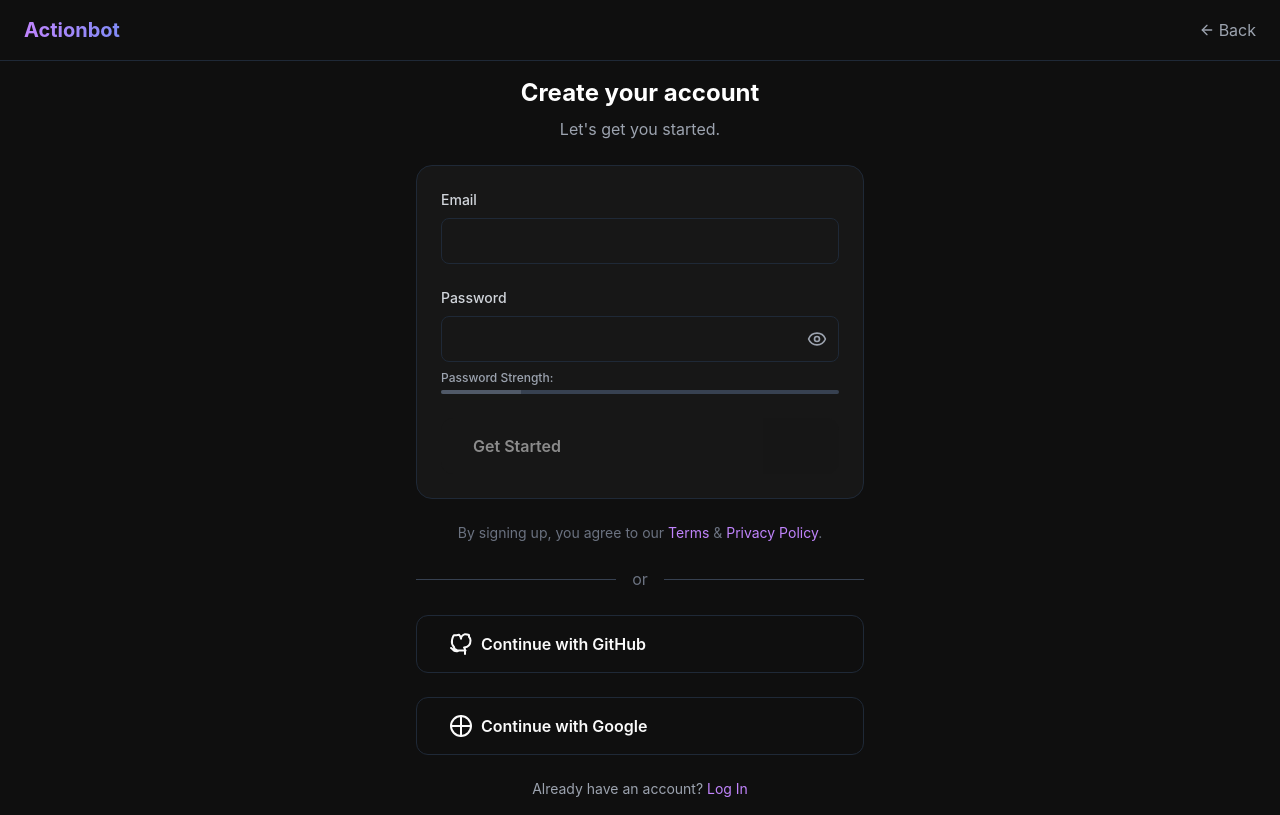
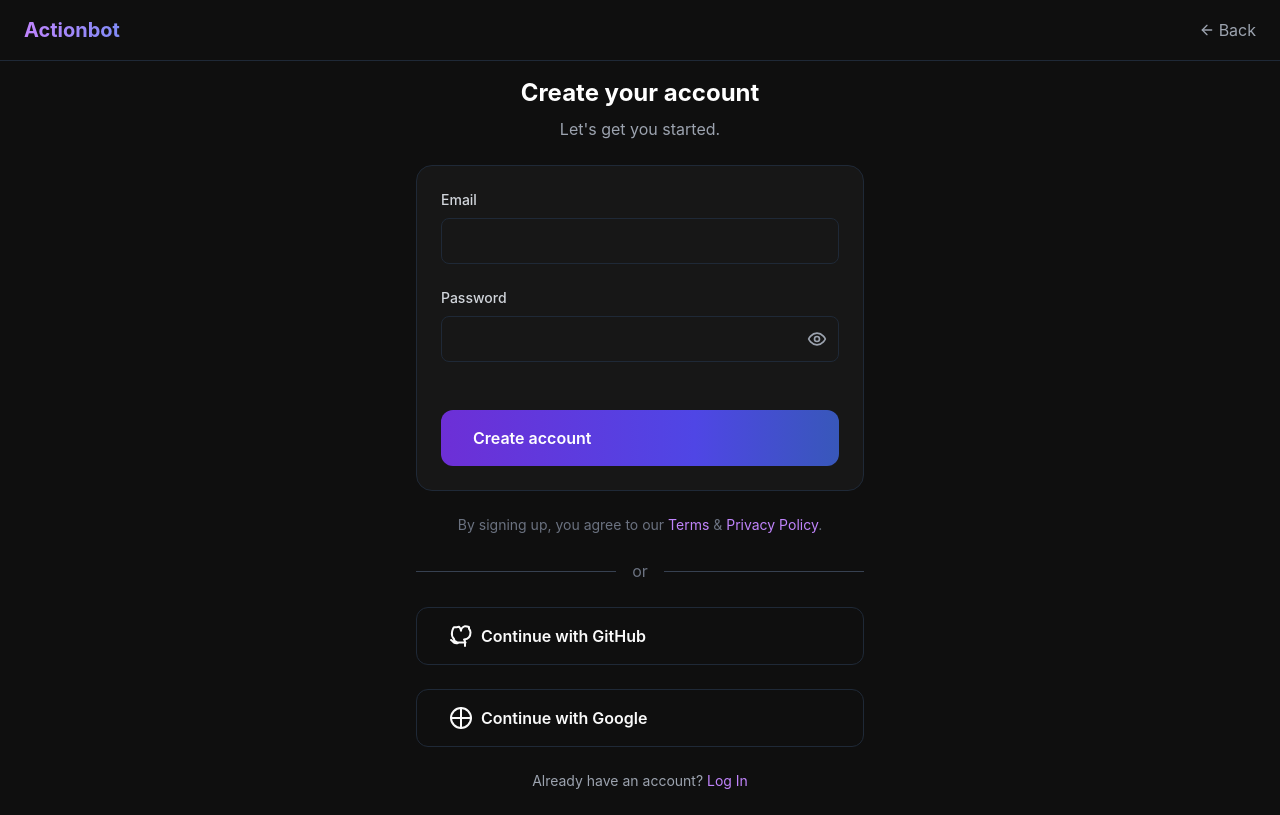
Before and after one commit to Taylor4200/Actionbotnext, a Next.js app: page /signup in a window 1280 px wide. Built offline with nearby package versions, Linux system fonts and the light colour scheme.

Commit message:
Optimize signup form bundle size by using dynamic imports and code splitting

```diff
--- /dev/null
+++ b/components/auth/PasswordStrengthIndicator.tsx
@@ -0,0 +1,101 @@
+"use client";
+
+import { useState, useEffect } from 'react';
+import { cn } from "@/lib/utils";
+
+interface PasswordStrengthIndicatorProps {
+  password: string;
+}
+
+export default function PasswordStrengthIndicator({ password }: PasswordStrengthIndicatorProps) {
+  const [score, setScore] = useState(0);
+  const [feedback, setFeedback] = useState<string | undefined>();
+
+  useEffect(() => {
+    if (!password) {
+      setScore(0);
+      setFeedback(undefined);
+      return;
+    }
+
+    // Use setTimeout to avoid blocking the main thread
+    const timeoutId = setTimeout(async () => {
+      try {
+        // Dynamically import zxcvbn
+        const { default: zxcvbn } = await import('zxcvbn');
+        const result = zxcvbn(password);
+        setScore(result.score);
+
+        let feedbackText = result.feedback.suggestions.join(' ');
+        if (result.feedback.warning) {
+          feedbackText = result.feedback.warning + (feedbackText ? ' ' + feedbackText : '');
+        }
+        setFeedback(feedbackText || undefined);
+      } catch (error) {
+        console.error('Error calculating password strength:', error);
+        // Fallback to basic validation if zxcvbn fails
+        const hasLower = /[a-z]/.test(password);
+        const hasUpper = /[A-Z]/.test(password);
+        const hasNumber = /[0-9]/.test(password);
+        const hasSpecial = /[!@#$%^&*()_+\[\]{};':"\\|,.<>?~`-]/.test(password);
+        const isLongEnough = password.length >= 8;
+
+        const basicScore = [hasLower, hasUpper, hasNumber, hasSpecial, isLongEnough]
+          .filter(Boolean).length;
+        setScore(Math.min(basicScore, 4));
+      }
+    }, 100);
+
+    return () => clearTimeout(timeoutId);
+  }, [password]);
+
+  const strengthColor = [
+    'bg-gray-500', // 0
+    'bg-red-500',  // 1
+    'bg-orange-500', // 2
+    'bg-yellow-500', // 3
+    'bg-green-500' // 4
+  ][score];
+
+  const strengthLabel = [
+    'Too weak',
+    'Weak',
+    'Good',
+    'Strong',
+    'Very strong'
+  ][score];
+
+  return (
+    <div className="mt-2">
+      <div className="flex items-center justify-between mb-1">
+        <span className="text-xs font-medium text-gray-400">
+          Password Strength: {strengthLabel}
+        </span>
+        {score >= 3 && (
+          <span className="text-xs font-semibold text-green-400">
+            Ready!
+          </span>
+        )}
+      </div>
+      <div className="w-full h-1 bg-gray-700 rounded-full overflow-hidden">
+        <div
+          className={cn(
+            "h-full transition-all duration-300 ease-in-out",
+            strengthColor,
+            score === 0 && "opacity-50",
+            score >= 3 && "glow"
+          )}
+          style={{ width: `${(score + 1) * 20}%` }}
+        />
+      </div>
+      {feedback && (
+        <p className={cn(
+          "mt-1 text-sm",
+          score < 2 ? 'text-red-400' : score < 4 ? 'text-yellow-400' : 'text-green-400'
+        )}>
+          {feedback}
+        </p>
+      )}
+    </div>
+  );
+}
--- a/components/auth/SignupForm.tsx
+++ b/components/auth/SignupForm.tsx
@@ -1,16 +1,15 @@
 "use client";
 
-import { useState, useEffect } from "react";
-import { motion } from "framer-motion";
-import { cn } from "@/lib/utils"; // Assuming you have a cn utility
+import { useState } from "react";
+import { cn } from "@/lib/utils";
 import GlowButton from "@/components/ui/GlowButton";
-import { Eye, EyeOff } from 'lucide-react'; // Import icons
-import zxcvbn from 'zxcvbn'; // Import zxcvbn (install with `npm install zxcvbn`)
-import ConfettiExplosion from 'react-confetti-explosion'; // You might need to install this library (e.g., npm install react-confetti-explosion)
+import dynamic from 'next/dynamic';
 
-// Assuming shadcn/ui components if needed, e.g., Input, Label
-// import { Input } from "@/components/ui/input";
-// import { Label } from "@/components/ui/label";
+// Dynamically import heavy components
+const PasswordStrengthIndicator = dynamic(() => import('./PasswordStrengthIndicator'), {
+  ssr: false,
+  loading: () => <div className="h-1 bg-gray-700 rounded-full w-full" />
+});
 
 interface SignupFormProps {
   onSubmit: (data: { email: string; password: string; plan: "free" | "pro" | "teams" }) => void;
@@ -24,9 +23,6 @@ export default function SignupForm({
   const [isSubmitting, setIsSubmitting] = useState(false);
   const [errors, setErrors] = useState<{ email?: string; password?: string }>({});
   const [showPassword, setShowPassword] = useState(false);
-  const [passwordStrengthScore, setPasswordStrengthScore] = useState(0);
-  const [passwordFeedback, setPasswordFeedback] = useState<string | undefined>(undefined);
-  const [showConfetti, setShowConfetti] = useState(false);
 
   // Basic email format validation
   const validateEmail = (email: string): boolean => {
@@ -36,47 +32,17 @@ export default function SignupForm({
 
   // Strong password complexity validation
   const validatePasswordComplexity = (password: string): boolean => {
-    // Must be at least 8 characters
     if (password.length < 8) return false;
-    // Must contain at least one lowercase letter
     if (!/[a-z]/.test(password)) return false;
-    // Must contain at least one uppercase letter
     if (!/[A-Z]/.test(password)) return false;
-    // Must contain at least one number
     if (!/[0-9]/.test(password)) return false;
-    // Must contain at least one special character (using a common set)
-    if (!/[!@#$%^&*()_+\[\]{};':"\\|,.<>?~`-]/.test(password)) return false; // Escape special regex characters
+    if (!/[!@#$%^&*()_+\[\]{};':"\\|,.<>?~`-]/.test(password)) return false;
     return true;
-  };
-
-  const handlePasswordChange = (e: React.ChangeEvent<HTMLInputElement>) => {
-    const newPassword = e.target.value;
-    setPassword(newPassword);
-
-    if (newPassword) {
-      const result = zxcvbn(newPassword);
-      setPasswordStrengthScore(result.score);
-      // Combine feedback from zxcvbn
-      let feedback = result.feedback.suggestions.join(' ');
-       if (result.feedback.warning) {
-         feedback = result.feedback.warning + (feedback ? ' ' + feedback : '');
-       }
-       setPasswordFeedback(feedback || undefined); // Use undefined if no feedback
-    } else {
-      setPasswordStrengthScore(0);
-      setPasswordFeedback(undefined);
-    }
-
-    // Clear password-related errors when typing
-    if (errors.password) {
-        setErrors(prev => ({ ...prev, password: undefined }));
-    }
   };
 
   const handleSubmit = async () => {
     setIsSubmitting(true);
 
-    // Basic validation
     const newErrors: { email?: string; password?: string } = {};
     if (!email) {
       newErrors.email = "Email is required.";
@@ -84,25 +50,10 @@ export default function SignupForm({
       newErrors.email = "Please enter a valid email address.";
     }
 
-    // Password validation
     if (!password) {
       newErrors.password = "Password is required.";
     } else if (!validatePasswordComplexity(password)) {
       newErrors.password = "Password must be at least 8 characters and include lowercase, uppercase, number, and special character.";
-    } else if (passwordStrengthScore < 3) {
-        newErrors.password = "Password is too weak. Please choose a stronger password.";
-    } else {
-      // --- Placeholder for Server-Side HaveIBeenPwned Check ---
-      // In a real application, you would send the password hash (SHA-1 prefix)
-      // to your backend here. The backend would query the HIBP API
-      // and return whether the password was found in a breach.
-      // Example (conceptual):
-      // const isPwned = await checkPasswordAgainstHIBP(password);
-      // if (isPwned) {
-      //   newErrors.password = "⚠️ Try a different password — this one has appeared in a known data breach.";
-      // }
-      // --------------------------------------------------------
-      // For this client-side mock, we'll assume it passes if complexity/zxcvbn checks pass
     }
 
     if (Object.keys(newErrors).length > 0) {
@@ -111,11 +62,9 @@ export default function SignupForm({
       return;
     }
 
-    setErrors({}); // Clear errors if validation passes
+    setErrors({});
 
     try {
-      // Call onSubmit with the form data (simulated async)
-      // Note: In a real flow, this would trigger sending email verification code first.
       await onSubmit({ email, password, plan: "free" });
     } catch (error) {
       console.error("Signup error:", error);
@@ -125,40 +74,9 @@ export default function SignupForm({
     }
   };
 
-  // Trigger confetti on score 4
-  useEffect(() => {
-    if (passwordStrengthScore === 4) {
-      setShowConfetti(true);
-      const timer = setTimeout(() => {
-        setShowConfetti(false);
-      }, 2000); // Show confetti for 2 seconds
-      return () => clearTimeout(timer);
-    }
-  }, [passwordStrengthScore]);
-
-  // Map zxcvbn score to color and label
-  const strengthColor = [
-    'bg-gray-500', // 0
-    'bg-red-500',  // 1
-    'bg-orange-500', // 2
-    'bg-yellow-500', // 3
-    'bg-green-500' // 4
-  ][passwordStrengthScore];
-
-  const strengthLabel = [
-    'Too weak',
-    'Weak',
-    'Good',
-    'Strong',
-    'Very strong'
-  ][passwordStrengthScore];
-
   return (
-    <div className="w-full max-w-md mx-auto space-y-8"> {/* Adjusted max-width and spacing */}
-      {/* Removed Pricing Section */}
-
-      {/* Signup Form */}
-      <form className="space-y-6" noValidate>
+    <div className="w-full max-w-md mx-auto space-y-8">
+      <form className="space-y-6" noValidate onSubmit={(e) => { e.preventDefault(); handleSubmit(); }}>
         <div>
           <label
             htmlFor="email"
@@ -183,17 +101,6 @@ export default function SignupForm({
           )}
         </div>
         <div>
-          {showConfetti && (
-             <div className="absolute top-0 left-1/2 -translate-x-1/2 z-50">
-                <ConfettiExplosion
-                   force={0.6}
-                   duration={2500}
-                   particleCount={50}
-                   width={1000}
-                   colors={['#FF0000', '#00FF00', '#0000FF', '#FFFF00', '#00FFFF', '#FF00FF']}
-                />
-             </div>
-          )}
           <label
             htmlFor="password"
             className="block text-sm font-medium text-gray-300 mb-2"
@@ -206,7 +113,7 @@ export default function SignupForm({
               id="password"
               required
               value={password}
-              onChange={handlePasswordChange}
+              onChange={(e) => setPassword(e.target.value)}
               className={cn(
                 "w-full bg-[#171717] border rounded-lg px-4 py-2.5 pr-10 focus:outline-none focus:ring-2 focus:ring-purple-500/50 focus:border-transparent",
                 errors.password ? "border-red-500" : "border-gray-800"
@@ -219,56 +126,26 @@ export default function SignupForm({
               className="absolute inset-y-0 right-0 pr-3 flex items-center text-gray-400 hover:text-gray-300 focus:outline-none"
               aria-label={showPassword ? "Hide password" : "Show password"}
             >
-                {showPassword ? <EyeOff size={20} /> : <Eye size={20} />}
+              {showPassword ? (
+                <svg xmlns="http://www.w3.org/2000/svg" width="20" height="20" viewBox="0 0 24 24" fill="none" stroke="currentColor" strokeWidth="2" strokeLinecap="round" strokeLinejoin="round"><path d="M9.88 9.88a3 3 0 1 0 4.24 4.24"/><path d="M10.73 5.08A10.43 10.43 0 0 1 12 5c7 0 10 7 10 7a13.16 13.16 0 0 1-1.67 2.68"/><path d="M6.61 6.61A13.526 13.526 0 0 0 2 12s3 7 10 7a9.74 9.74 0 0 0 5.39-1.61"/><line x1="2" x2="22" y1="2" y2="22"/></svg>
+              ) : (
+                <svg xmlns="http://www.w3.org/2000/svg" width="20" height="20" viewBox="0 0 24 24" fill="none" stroke="currentColor" strokeWidth="2" strokeLinecap="round" strokeLinejoin="round"><path d="M2 12s3-7 10-7 10 7 10 7-3 7-10 7-10-7-10-7Z"/><circle cx="12" cy="12" r="3"/></svg>
+              )}
             </button>
           </div>
-
-          {/* Password Strength Bar */}
-          <div className="mt-2">
-            <div className="flex items-center justify-between mb-1">
-               <span className="text-xs font-medium text-gray-400">
-                  Password Strength:
-               </span>
-               {passwordStrengthScore >= 3 && (
-                  <motion.span
-                     initial={{ opacity: 0 }}
-                     animate={{ opacity: 1 }}
-                     transition={{ duration: 0.3 }}
-                     className="text-xs font-semibold text-green-400"
-                  >
-                     Ready!
-                  </motion.span>
-               )}
-            </div>
-            <div className="w-full h-1 bg-gray-700 rounded-full overflow-hidden">
-              <motion.div
-                initial={{ width: "0%" }}
-                animate={{ width: `${(passwordStrengthScore + 1) * 20}%` }}
-                transition={{ duration: 0.4, ease: "easeInOut" }}
-                className={cn(
-                  "h-full",
-                  passwordStrengthScore === 0 && "bg-gray-500 opacity-50", // Faint for score 0
-                  passwordStrengthScore === 1 && "bg-red-500",
-                  passwordStrengthScore === 2 && "bg-orange-500",
-                  passwordStrengthScore === 3 && "bg-yellow-500 glow-yellow", // Add glow class
-                  passwordStrengthScore === 4 && "bg-green-500 glow-green" // Add glow class
-                )}
-              >
-              </motion.div>
-            </div>
-             {passwordFeedback && ( // Show feedback text if available
-                 <p className={cn("mt-1 text-sm", passwordStrengthScore < 2 ? 'text-red-400' : passwordStrengthScore < 4 ? 'text-yellow-400' : 'text-green-400')}>
-                     {passwordFeedback}
-                 </p>
+          {password && <PasswordStrengthIndicator password={password} />}
+          {errors.password && (
+            <p className="mt-1 text-sm text-red-500">{errors.password}</p>
           )}
         </div>
 
-          {errors.password && !passwordFeedback && ( // Show password error only if no strength feedback is shown
-            <p className="mt-1 text-sm text-red-500">{errors.password}</p>
-          )}
-        </div>
-        <GlowButton onClick={handleSubmit} fullWidth disabled={isSubmitting || passwordStrengthScore < 3}>
-          {isSubmitting ? "Creating account..." : "Get Started"}
+        <GlowButton
+          type="submit"
+          fullWidth
+          disabled={isSubmitting}
+          className="mt-6"
+        >
+          {isSubmitting ? "Creating account..." : "Create account"}
         </GlowButton>
       </form>
     </div>
```
Lines whose indentation alone changed are shown as unchanged.
